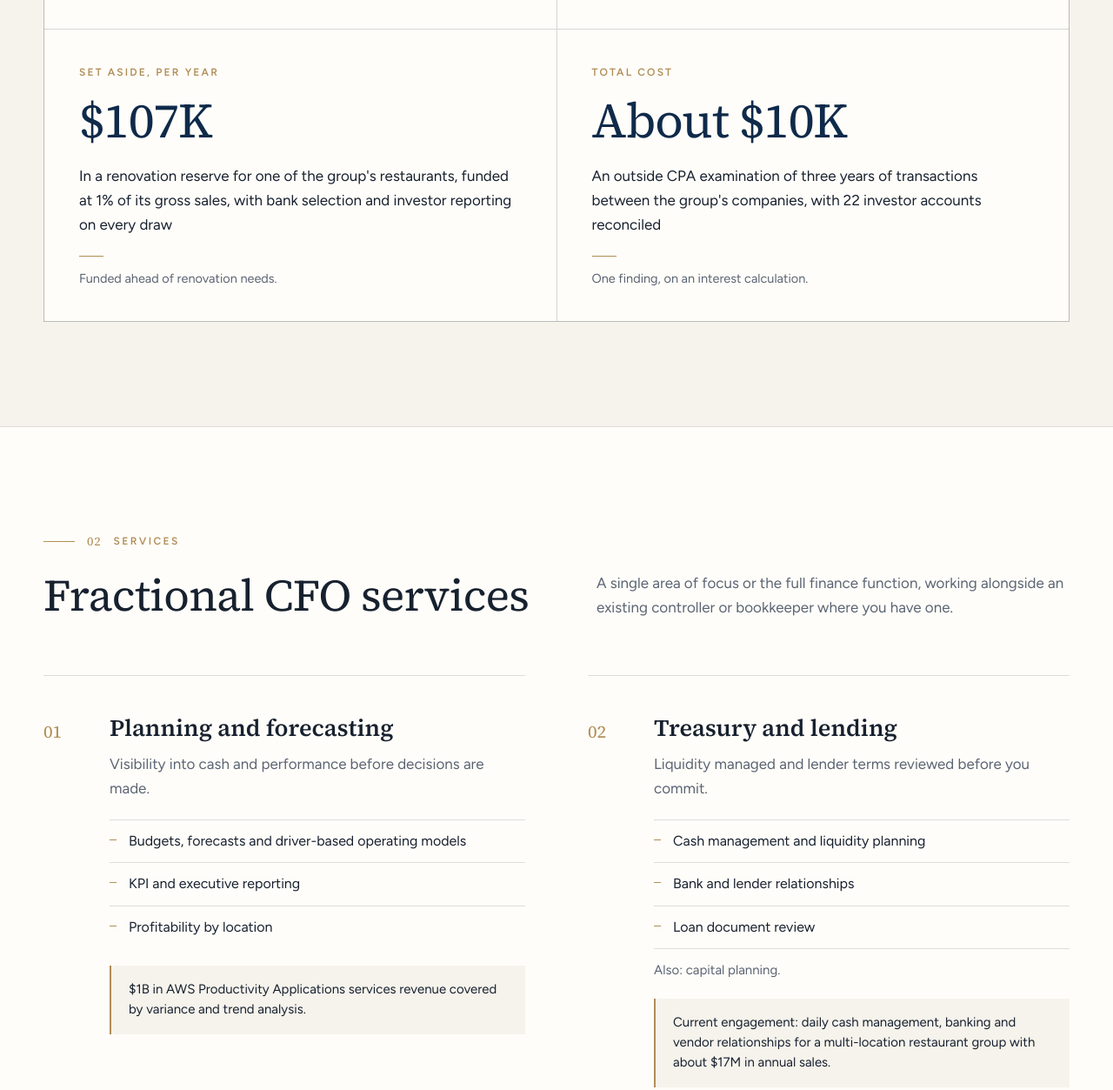
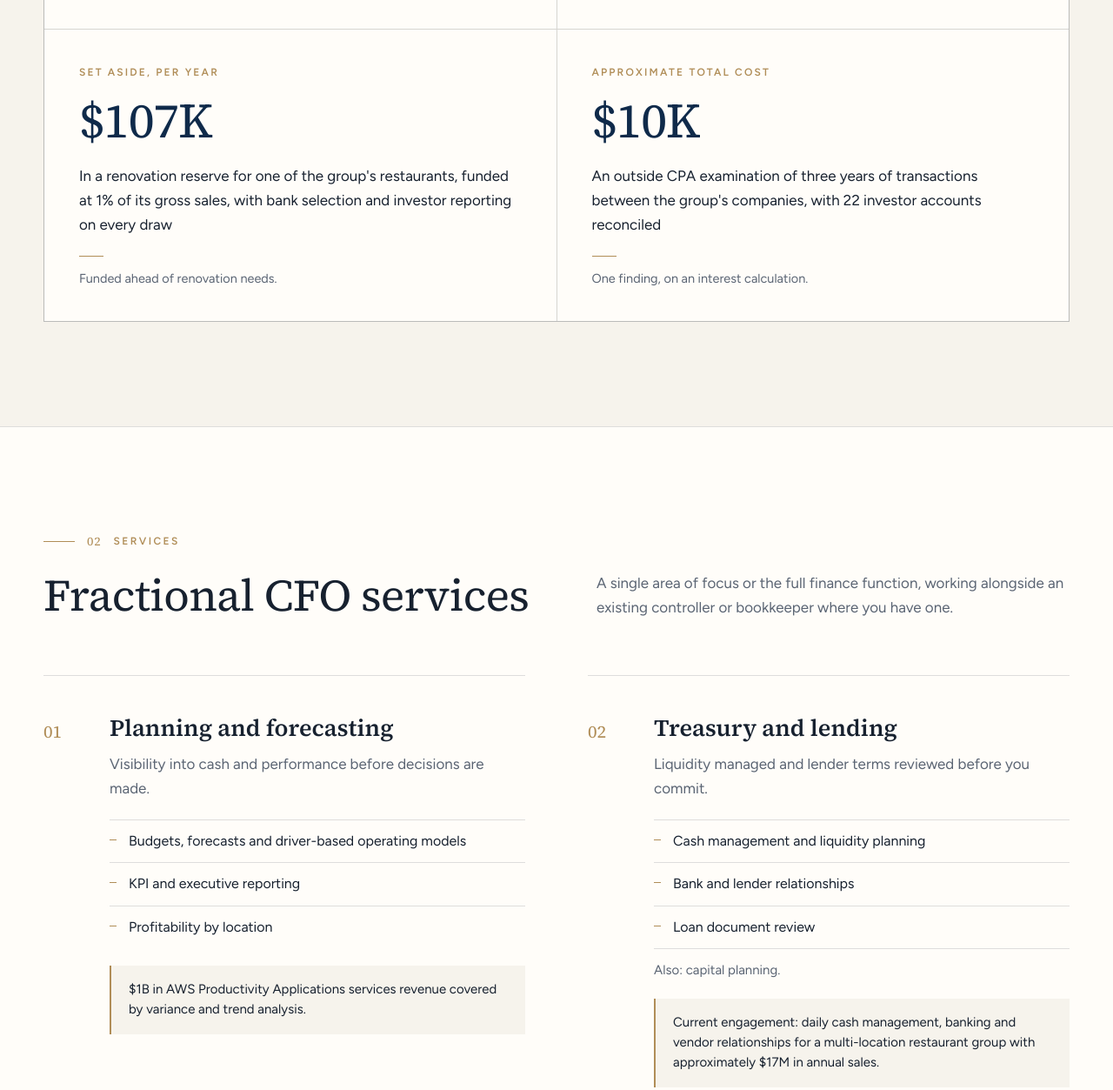
Before and after one commit to darn88/darn88.github.io, a plain HTML site: page index.html in a window 1280 px wide. Shown: the part 2295-3548 px from the top of the page at 87% size. Drawn offline with Linux system fonts and the light colour scheme.

Commit message:
Use 'approximately' for approximate figures
Co-Authored-By: Claude Fable 5.2 <noreply@anthropic.com>
Claude-Session: https://claude.ai/code/session_012etLK9R2Jq7ejUQzKJJwZw

```diff
--- a/index.html
+++ b/index.html
@@ -421,8 +421,8 @@ ul { padding: 0; list-style: none; }
             <p class="out">Funded ahead of renovation needs.</p>
           </div>
           <div class="fig">
-            <span class="k">Total cost</span>
-            <span class="v">About $10K</span>
+            <span class="k">Approximate total cost</span>
+            <span class="v">$10K</span>
             <p>An outside CPA examination of three years of transactions between the group's companies, with 22 investor accounts reconciled</p>
             <p class="out">One finding, on an interest calculation.</p>
           </div>
@@ -467,7 +467,7 @@ ul { padding: 0; list-style: none; }
               <li>Loan document review</li>
             </ul>
             <p class="also">Also: capital planning.</p>
-            <p class="proof">Current engagement: daily cash management, banking and vendor relationships for a multi-location restaurant group with about $17M in annual sales.</p>
+            <p class="proof">Current engagement: daily cash management, banking and vendor relationships for a multi-location restaurant group with approximately $17M in annual sales.</p>
             <p class="proof">Pre-signing review: identified a balloon maturity, cross-entity exposure and uncapped personal guarantees in a client's loan documents.</p>
           </div>
         </article>
```
